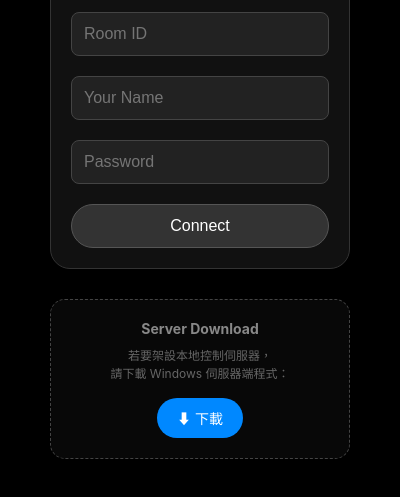
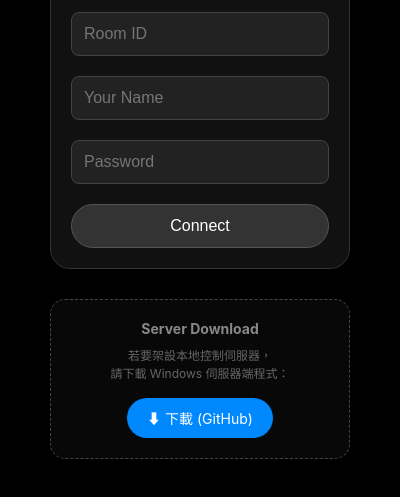
Before and after one commit to ziv09/ptzcntrl, an Electron app: page hosting/public/index.html in a window 400 px wide. Shown: the part 289-786 px from the top of the page. Drawn offline with Linux system fonts and the light colour scheme.

Commit message:
Update icon and switch to GitHub Releases

```diff
--- a/hosting/public/index.html
+++ b/hosting/public/index.html
@@ -603,7 +603,8 @@
         <div class="download-section">
             <h3>Server Download</h3>
             <p>若要架設本地控制伺服器，<br>請下載 Windows 伺服器端程式：</p>
-            <a href="downloads/PTZcntrl-Setup.exe" class="download-btn" download>⬇ 下載 </a>
+            <a href="https://github.com/ziv09/ptzcntrl/releases/latest/download/PTZcntrl-Setup.exe" class="download-btn"
+                target="_blank">⬇ 下載 (GitHub)</a>
         </div>
     </div>
 
```
Also changed, not shown: 1 other file.
